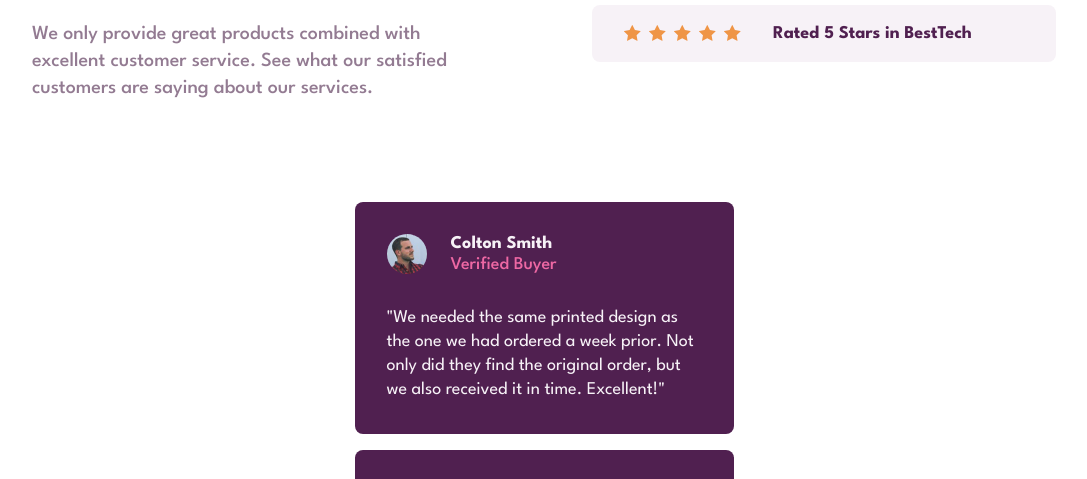
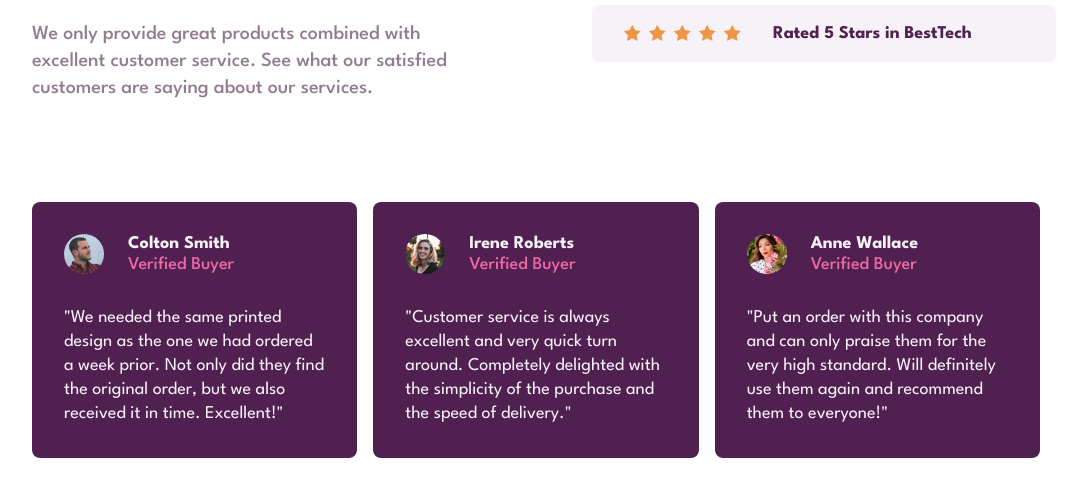
Before and after one commit to LesleyWesley/social-proof-section, a plain HTML site: page index.html in a window 1280 px wide. Shown: the part 306-785 px from the top of the page, without its empty margins (96-1183 px from the left). Drawn offline with Linux system fonts and the light colour scheme.

Commit message:
Added flex direction to testimonial section

```diff
--- a/css/main.css
+++ b/css/main.css
@@ -223,5 +223,8 @@ h3 {
     width: 48%;
   }
 
+  .testimonial-section {
+    flex-direction: row;
+  }
 
 }
```
